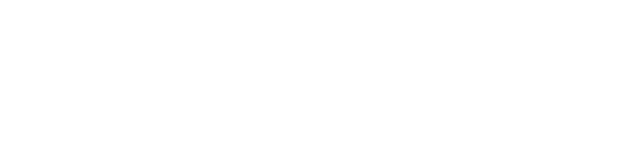
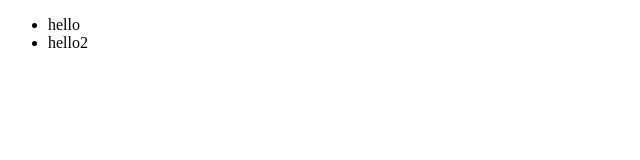
Before and after one commit to hey-its-nifi/gitdemo, a plain HTML site: page index.html in a window 1280 px wide. Shown: the full height of the page, 0-640 px from the left. Drawn offline with Linux system fonts and the light colour scheme.

Commit message:
added to do list

```diff
--- a/index.html
+++ b/index.html
@@ -7,6 +7,10 @@
     <title>Document</title>
 </head>
 <body>
+    <ul>
+        <li>hello</li>
+        <li>hello2</li>
+    </ul>
 
 </body>
 </html>
```
Also changed, not shown: assets/css/style.css (added).
